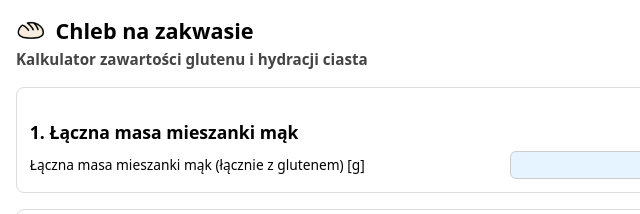
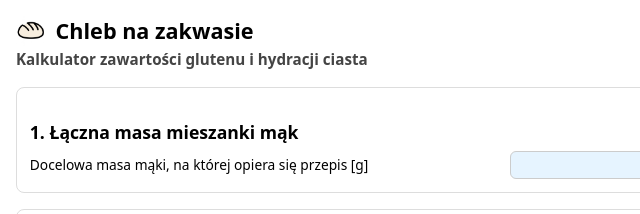
Before and after one commit to wdor-design/kalkulator-chleba, a plain HTML site: page index.html in a window 1280 px wide. Shown: the top 214 px of the page, 0-640 px from the left. Drawn offline with Linux system fonts and the light colour scheme.

Commit message:
Update index.html

```diff
--- a/index.html
+++ b/index.html
@@ -210,7 +210,7 @@
   <h2>1. Łączna masa mieszanki mąk</h2>
 
   <div class="grid">
-    <label for="totalDry">Łączna masa mieszanki mąk (łącznie z glutenem) [g]</label>
+    <label for="totalDry">Docelowa masa mąki, na której opiera się przepis [g]</label>
     <input type="number" id="totalDry" step="1" min="0" />
   </div>
 </div>
```
